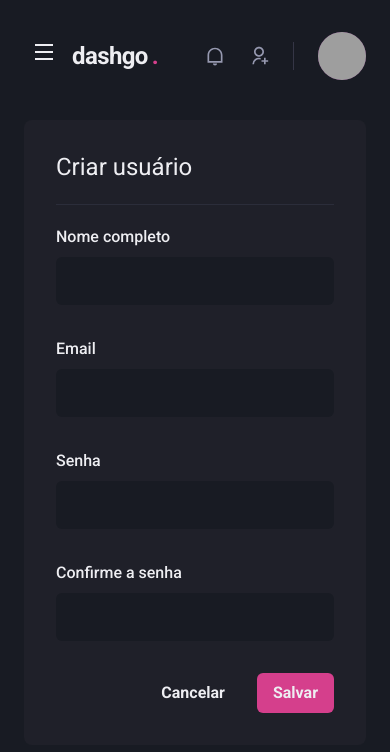
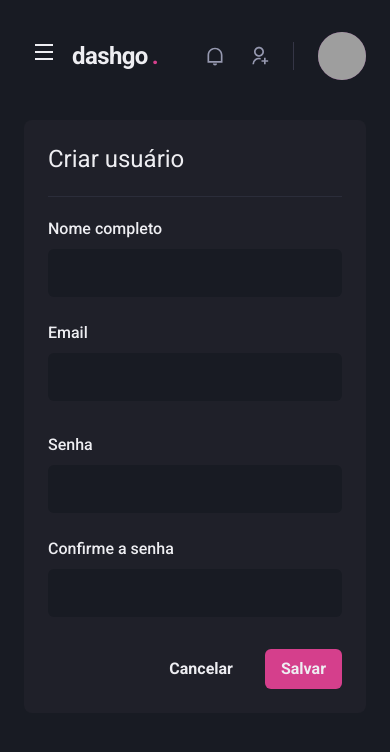
Before and after one commit to RafaelSanaMontevechio/dashgo, a Next.js app: page /users/create in a window 390 px wide. Shown: the top 752 px of the page. Built offline with nearby package versions, Linux system fonts and the light colour scheme; grey boxes are pictures that could not be loaded.

Commit message:
feat: :sparkles: user create responsive

```diff
--- a/src/pages/users/create.tsx
+++ b/src/pages/users/create.tsx
@@ -20,7 +20,7 @@
       <Flex w="100%" my="6" maxWidth={1480} mx="auto" px="6">
         <Sidebar />
 
-        <Box flex="1" borderRadius={8} bg="gray.800" p="8">
+        <Box flex="1" borderRadius={8} bg="gray.800" p={['6', '8']}>
           <Heading size="lg" fontWeight="normal">
             Criar usuário
           </Heading>
@@ -28,12 +28,12 @@
           <Divider my="5" borderColor="gray.700" />
 
           <VStack spacing="8">
-            <SimpleGrid minChildWidth="240px" spacing="8" w="100%">
+            <SimpleGrid minChildWidth="240px" spacing={['6', '8']} w="100%">
               <Input name="name" type="text" label="Nome completo" />
               <Input name="email" type="email" label="Email" />
             </SimpleGrid>
 
-            <SimpleGrid minChildWidth="240px" spacing="8" w="100%">
+            <SimpleGrid minChildWidth="240px" spacing={['6', '8']} w="100%">
               <Input name="password" type="password" label="Senha" />
               <Input
                 name="password_confirmation"
```
